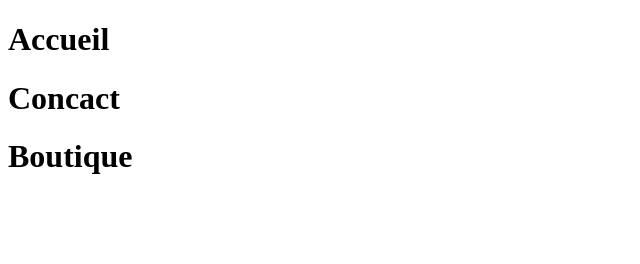
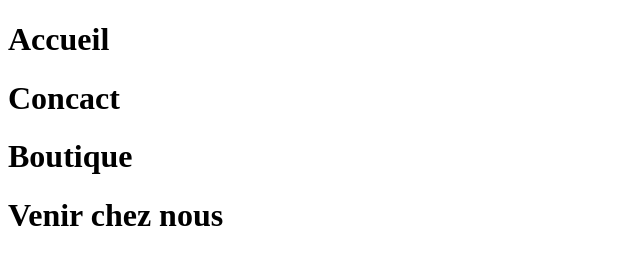
Before and after one commit to poulhron/monProjet, a plain HTML site: page index.html in a window 1280 px wide. Shown: the whole page, without its empty margins (0-640 px from the left). Drawn offline with Linux system fonts and the light colour scheme.

Commit message:
Ajout de la rubrique venir chez nous

```diff
--- a/index.html
+++ b/index.html
@@ -9,5 +9,6 @@
     <h1>Accueil</h1>
     <h1>Concact</h1>
     <h1>Boutique</h1>
+    <h1>Venir chez nous</h1>
 </body>
 </html>
```
